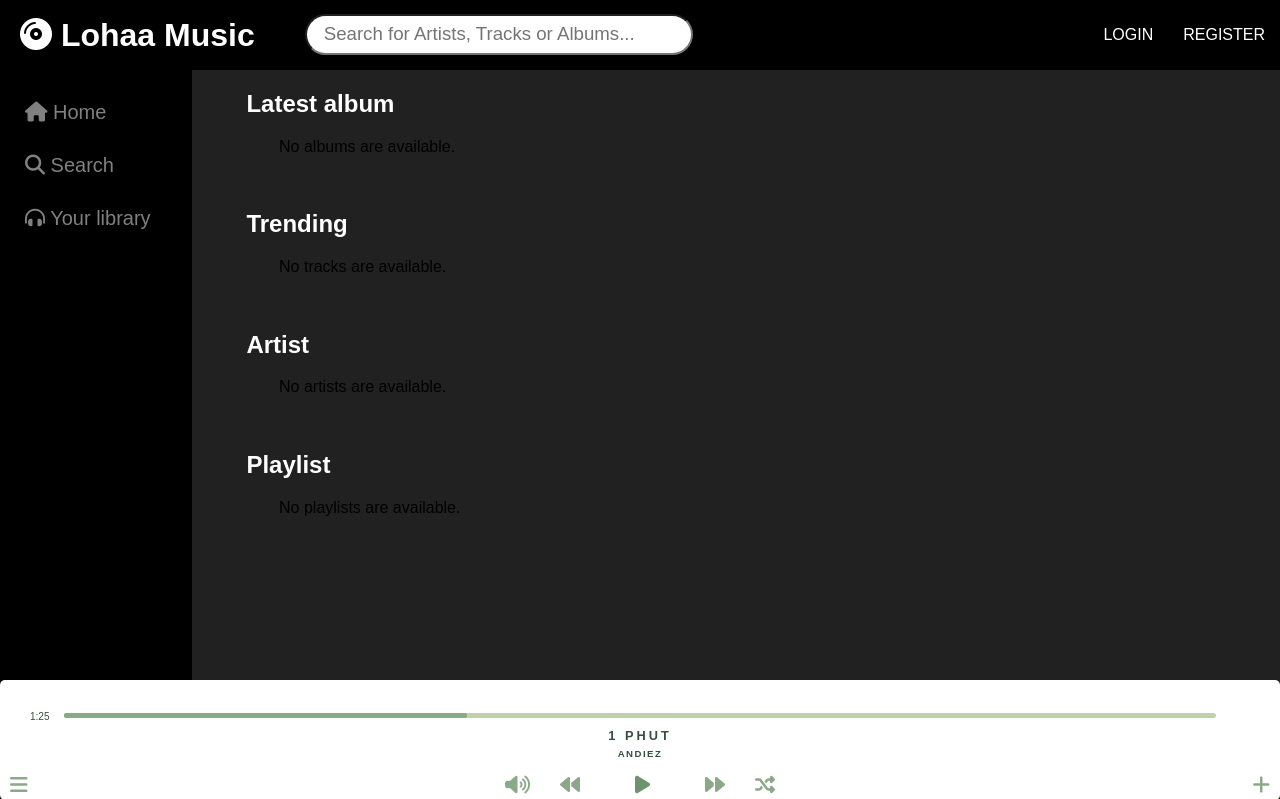
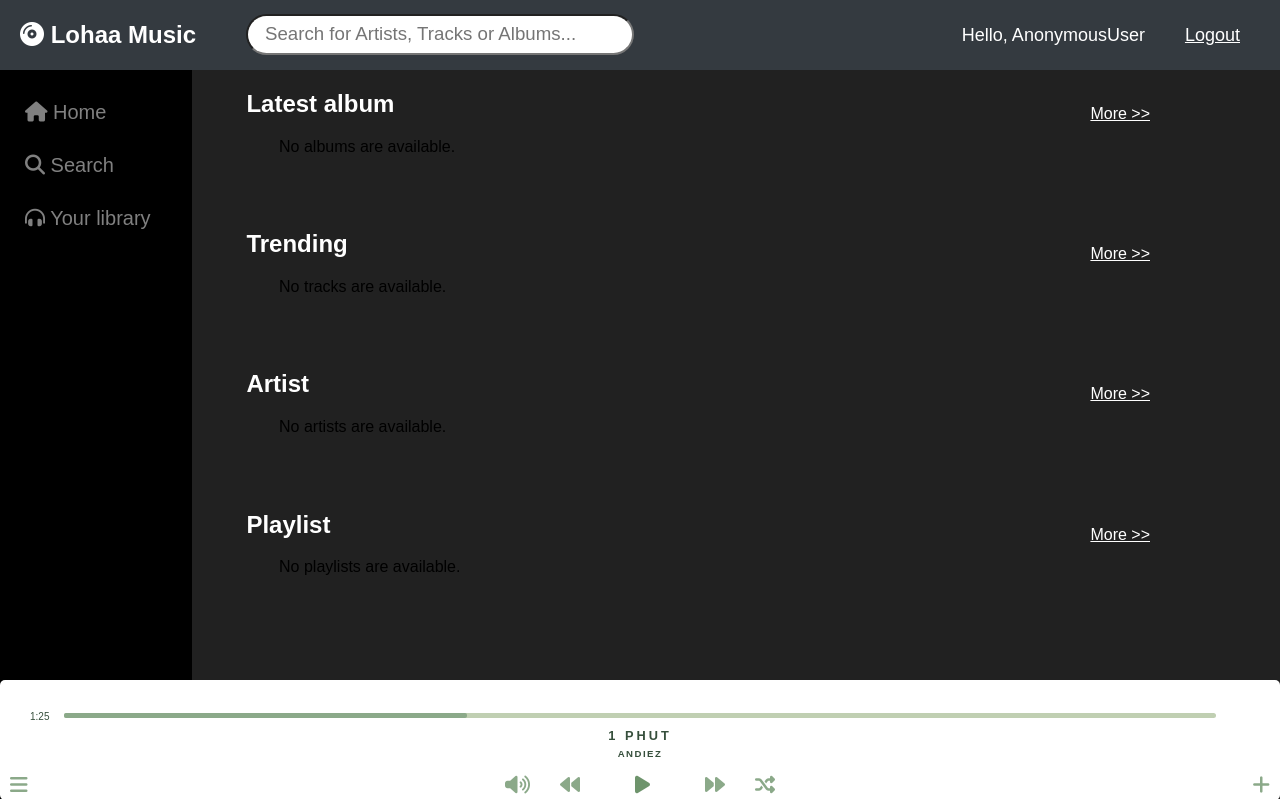
Before and after one commit to phhai-hcmut/database-lab, a Django app: page /music/ in a window 1280 px wide. Shown: the top 799 px of the page. Run offline with Django 3.2, Linux system fonts and the light colour scheme; data that the repository does not hold is empty; some libraries are stand-ins or nearby versions.

Commit message:
Change NavBar ui

```diff
--- a/account/templates/account/main.html
+++ b/account/templates/account/main.html
@@ -1,8 +1,7 @@
-{% load static %}
-
 <!DOCTYPE html>
 <html>
 <head>
+	{% load static %}
 	<title>CRM</title>
 	<script src="https://kit.fontawesome.com/39248c2d37.js" crossorigin="anonymous"></script>
 	<link rel="stylesheet" href="https://stackpath.bootstrapcdn.com/bootstrap/4.3.1/css/bootstrap.min.css" integrity="sha384-ggOyR0iXCbMQv3Xipma34MD+dH/1fQ784/j6cY/iJTQUOhcWr7x9JvoRxT2MZw1T" crossorigin="anonymous">
--- a/account/templates/account/navbar.html
+++ b/account/templates/account/navbar.html
@@ -1,23 +1,46 @@
 {% load static %}
 
+<style>
+    #navbar {
+        background: #343a40;
+        height: 70px;
+        line-height: 70px;
+        color: white;
+        overflow: hidden;
+    }
 
-<style>
-  .hello-msg{
-    font-size: 18px;
-    color: #fff;
-    margin-right: 20px;
-  }
+    #navbar h1 {
+        margin: 0;
+        text-indent: 10px;
+        float: left;
+        cursor: pointer;
+        line-height: 70px;
+    }
+
+    #navbar input{
+        margin-left: 50px;
+        width: 380px;
+        height: 35px;
+        border-radius: 30px;
+        font-size: 14pt;
+        text-indent: 15px;
+    }
+
+    #navbar input:focus {
+        outline: none;
+    }
+
+	.hello-msg{
+        font-size: 18px;
+        color: #fff;
+        margin-right: 40px;
+        float: right;
+   }
 </style>
 
-<nav class="navbar navbar-expand-lg navbar-dark bg-dark">
- <img src="{% static 'images/logo.png' %}">
-  <button class="navbar-toggler" type="button" data-toggle="collapse" data-target="#navbarNav" aria-controls="navbarNav" aria-expanded="false" aria-label="Toggle navigation">
-    <span class="navbar-toggler-icon"></span>
-  </button>
-  <div class="collapse navbar-collapse" id="navbarNav">
-  </div>
-
-  <span class="hello-msg">Hello, {{request.user}}</span>
-  <span ><a  class="hello-msg" href="{% url 'account:logout' %}">Logout</a></span>
-
+<nav id="navbar">
+    <h1><i class="fas fa-compact-disc"></i> Lohaa Music</h1>
+    <input type="text" placeholder="Search for Artists, Tracks or Albums...">
+    <span ><a  class="hello-msg" href="{% url 'account:logout' %}">Logout</a></span>
+    <span class="hello-msg">Hello, {{request.user}}</span>
 </nav>
--- a/music/static/css/home_style.css
+++ b/music/static/css/home_style.css
@@ -2,58 +2,6 @@ body{
 	font-family: Arial;
 	background: black;
 	margin: 0px auto;
-}
-
-#menu_top {
-	background: black;
-	height: 70px;
-	line-height: 70px;
-	color: white;
-	overflow: hidden;
-	/*border-bottom-left-radius: 10px;
-	border-bottom-right-radius: 10px;*/
-}
-
-#menu_top h1 {
-	margin: 0px;
-	text-indent: 10px;
-	float: left;
-	cursor: pointer;
-}
-
-#menu_top input{
-	margin-left: 50px;
-	width: 380px;
-	height: 35px;
-	border-radius: 30px;
-	font-size: 14pt;
-	text-indent: 15px;
-}
-
-#menu_top input:focus {
-	outline: none;
-}
-
-#menu_top a {
-	text-decoration: none;
-	padding-left: 15px;
-	padding-right: 15px;
-	height: 70px;
-	line-height: 70px;
-}
-
-#menu_top a.right-side:hover {
-	background: #ddd;
-	color: black;
-}
-
-#menu_top a.right-side{
-	float: right;
-	color: white;
-}
-
-#main {
-
 }
 
 #main #left {
@@ -94,16 +42,24 @@ body{
 	color: white;
 	margin-left: 5%;
 	cursor: pointer;
+	float: left;
 }
 
 #main #right h2:hover {
 	text-decoration: underline;
 }
 
+#main #right a.more {
+    float: right;
+    margin: 35px 130px 0px 0px;
+    color: white;
+}
+
 #main #right #album .album-list{
 	background: #212121;
 	width: 85%;
 	margin-left: 8%;
+	clear: both;
 }
 
 #main #right #album ul {
@@ -127,7 +83,7 @@ body{
 
 
 #main #right #album ul a:hover{
-	text-decoration: underline;
+	text-decoration: none;
 }
 
 #main #right #album ul li{
@@ -144,6 +100,7 @@ body{
 	background: #212121;
 	width: 85%;
 	margin-left: 8%;
+	clear: both;
 }
 
 #main #right #trend ul {
@@ -183,6 +140,7 @@ body{
 	background: #212121;
 	width: 85%;
 	margin-left: 8%;
+	clear: both;
 }
 
 #main #right #artist ul {
@@ -222,6 +180,7 @@ body{
 	background: #212121;
 	width: 85%;
 	margin-left: 8%;
+	clear: both;
 }
 
 #main #right #playlist ul {
--- a/music/templates/music/index.html
+++ b/music/templates/music/index.html
@@ -8,12 +8,7 @@
 	<link rel="stylesheet" type="text/css" href="{% static 'css/player_style.css' %}">
 </head>
 <body>
-	<div id="menu_top">
-		<h1><i class="fas fa-compact-disc"></i> Lohaa Music</h1>
-		<input type="text" placeholder="Search for Artists, Tracks or Albums...">
-        <a class="right-side" href=""> REGISTER</a>
-		<a class="right-side" href=""> LOGIN</a>
-	</div>
+	{% include 'account/navbar.html' %}
 
 	<div id="main">
 		<div id="left">
@@ -26,6 +21,7 @@
 		<div id="right">
 			<div id="album">
 				<h2>Latest album</h2>
+				<a class="more" href="">More >></a>
 				<div class="album-list">
 					{% if all_album_list %}
 						<ul>
@@ -55,9 +51,7 @@
 			<!-- Top 5 trending track -->
 			<div id="trend">
 				<h2>Trending</h2>
-				<!-- <input type="text" id="candidate"/> -->
-				<!-- <button onclick="addItem()">add item</button>
-				<button onclick="removeItem()">remove item</button> -->
+				<a class="more" href="">More >></a>
 				<div class="album-list">
 					{% if top_track_list %}
 						<ul>
@@ -82,13 +76,14 @@
 			<!-- Top 5 artist by name -->
 			<div id="artist">
 				<h2>Artist</h2>
+				<a class="more" href="">More >></a>
 				<div class="artist-list">
 					{% if top_artist_list %}
 						<ul>
                             <li><strong>Name</strong></li>
                         </ul>
 						{% for artist in top_artist_list %}
-                        <ul><a href="{% url 'music:artist-detail' artist.id %}">
+                        <ul><a href="{% url 'account:artist-page' %}">
 							<li> {{ artist.name }}</li>
                         </a></ul>
 						{% endfor %}
@@ -101,6 +96,7 @@
 			<!-- Top 5 playlist -->
 			<div id="playlist">
 				<h2>Playlist</h2>
+				<a class="more" href="">More >></a>
 				<div class="playlist-list">
 					{% if top_playlist %}
 						<ul>
--- a/music/views.py
+++ b/music/views.py
@@ -9,11 +9,10 @@ from dataclasses import dataclass
 from django.http import HttpResponse
 # Create your views here.
 
-from music.models import Album, Artist, Credit, Track
+from music.models import Album, Artist, Track
 from playlist.models import Playlist
 
-#lib
-from itertools import chain
+
 
 
 # ____________________________LISTENER VIEWS__________________________
@@ -31,8 +30,9 @@ class ArtistDetail:
     def __init__(self, artist):
         self.name = artist.name
         self.owned_albums = artist.album.all()
-        self.credited_recording = artist.artist_credit.all()
-        self.credited_tracks = Track.objects.filter(recording__in = self.credited_recording)
+        self.credit_list = artist.track.all()
+
+
 class TrackDetail:
     def __init__(self, track):
         self.name = track.name
@@ -87,11 +87,11 @@ def track_detail(request, track_id):
     return render(request, 'HTML?', {'track': TrackDetail})
 
 
-def artist_detail(request, pk):
-    artist = Artist.objects.get(pk=pk)
+def artist_detail(request, artist_id):
+    artist = Artist.objects.get(pk=artist_id)
     artist_detail = ArtistDetail(artist)
     # TODO: link html file
-    return render(request, 'music/artist_detail.html', {'artist': artist_detail})
+    return render(request, 'HTML?', {'artist': artist_detail})
 
 
 # NOTE: function for getting full list track/artist/album for gallery view
```
Also changed, not shown: music/static/css/album_detail_style.css (+0 -52 lines), music/templates/music/album_detail.html (+1 -6 lines).
